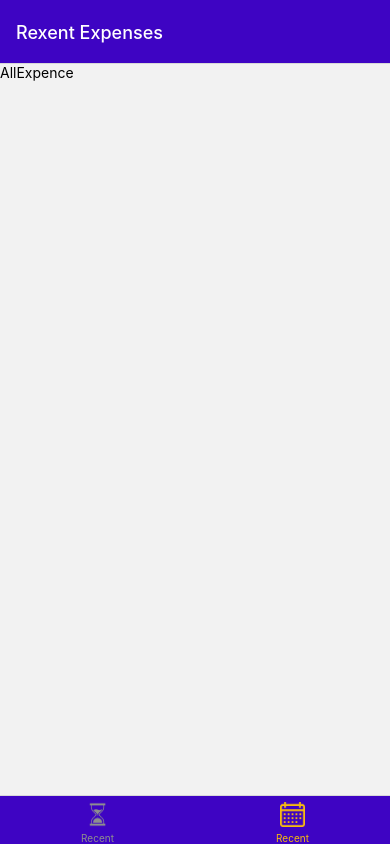
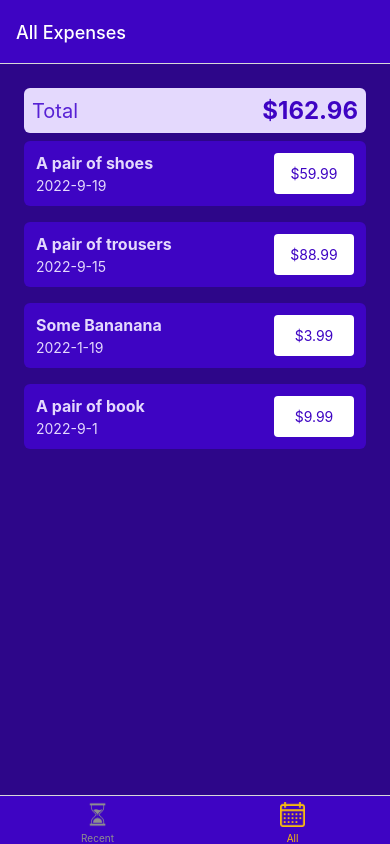
Before and after one commit to shyamtiwari02062001/ExpenseTracker, a React Native app: screen /AllExpenses in a window 390 px wide. Built offline with nearby package versions, Linux system fonts and the light colour scheme.

Commit message:
Expense list is ready

```diff
--- a/App.js
+++ b/App.js
@@ -22,7 +22,7 @@ const ExpensesOverview = () => {
         name="RecentExpenses"
         component={RecentExpense}
         options={{
-          title: 'Rexent Expenses',
+          title: 'Recent Expenses',
           tabBarLabel: 'Recent',
           tabBarIcon: ({color, size}) => (
             <Image
@@ -36,8 +36,8 @@ const ExpensesOverview = () => {
         name="AllExpenses"
         component={AllExpense}
         options={{
-          title: 'Rexent Expenses',
-          tabBarLabel: 'Recent',
+          title: 'All Expenses',
+          tabBarLabel: 'All',
           tabBarIcon: ({color, size}) => (
             <Image
               source={require('./assets/calendar.png')}
--- /dev/null
+++ b/components/expenseItem.js
@@ -0,0 +1,53 @@
+import React from 'react';
+import {Pressable, View, Text, StyleSheet} from 'react-native';
+import {GlobalStyles} from '../constants/styles';
+
+const ExpenseItem = ({description, date, amount}) => {
+  return (
+    <Pressable>
+      <View style={styles.item}>
+        <View>
+          <Text style={[styles.textBase, styles.description]}>
+            {description}
+          </Text>
+          <Text style={styles.textBase}>{date}</Text>
+        </View>
+        <View style={styles.amountContainer}>
+          <Text style={styles.amountText}>${amount.toFixed(2)}</Text>
+        </View>
+      </View>
+    </Pressable>
+  );
+};
+export default ExpenseItem;
+const styles = StyleSheet.create({
+  item: {
+    padding: 12,
+    marginVertical: 8,
+    backgroundColor: GlobalStyles.colors.primary500,
+    flexDirection: 'row',
+    justifyContent: 'space-between',
+    borderRadius: 6,
+    elevation: 4,
+  },
+  textBase: {
+    color: GlobalStyles.colors.primary50,
+  },
+  description: {
+    fontSize: 16,
+    marginBottom: 4,
+    fontWeight: 'bold',
+  },
+  amountContainer: {
+    paddingHorizontal: 12,
+    paddingVertical: 4,
+    backgroundColor: '#fff',
+    justifyContent: 'center',
+    borderRadius: 4,
+    minWidth: 80,
+    alignItems: 'center',
+  },
+  amountText: {
+    color: GlobalStyles.colors.primary500,
+  },
+});
--- a/components/expenseOutput.js
+++ b/components/expenseOutput.js
@@ -1,15 +1,50 @@
 import React from 'react';
-import {FlatList, View, Text} from 'react-native';
+import {View, StyleSheet} from 'react-native';
+import {GlobalStyles} from '../constants/styles';
 import ExpenseList from './expensesLIst';
 import ExpenseSummary from './expensesSummary';
-
+const DummyExpenses = [
+  {
+    id: 'e1',
+    description: 'A pair of shoes',
+    amount: 59.99,
+    date: new Date('2022-09-19'),
+  },
+  {
+    id: 'e2',
+    description: 'A pair of trousers',
+    amount: 88.99,
+    date: new Date('2022-09-15'),
+  },
+  {
+    id: 'e3',
+    description: 'Some Bananana',
+    amount: 3.99,
+    date: new Date('2022-01-19'),
+  },
+  {
+    id: 'e4',
+    description: 'A pair of book',
+    amount: 9.99,
+    date: new Date('2022-09-01'),
+  },
+];
 const ExpenseOutput = ({expenses, expensePeriod}) => {
   return (
-    <View>
-      <ExpenseSummary periodName={expensePeriod} expenses={expenses} />
-      <ExpenseList />
+    <View style={styles.container}>
+      <ExpenseSummary periodName={expensePeriod} expenses={DummyExpenses} />
+      <ExpenseList expenses={DummyExpenses} />
     </View>
   );
 };
 
 export default ExpenseOutput;
+const styles = StyleSheet.create({
+  container: {
+    flex: 1,
+    paddingHorizontal: 24,
+    paddingTop: 24,
+    paddingBottom: 0,
+    backgroundColor: GlobalStyles.colors.primary700,
+  },
+});
--- a/components/expensesLIst.js
+++ b/components/expensesLIst.js
@@ -1,7 +1,24 @@
 import React from 'react';
 import {FlatList} from 'react-native';
+import {getFormatedDate} from '../util.js/date';
+import ExpenseItem from './expenseItem';
 
 const ExpenseList = ({expenses}) => {
-  return <FlatList />;
+  const RenderExpenseItem = itemData => {
+    return (
+      <ExpenseItem
+        description={itemData.item.description}
+        amount={itemData.item.amount}
+        date={getFormatedDate(itemData.item.date)}
+      />
+    );
+  };
+  return (
+    <FlatList
+      showsVerticalScrollIndicator={false}
+      data={expenses}
+      renderItem={RenderExpenseItem}
+    />
+  );
 };
 export default ExpenseList;
--- a/components/expensesSummary.js
+++ b/components/expensesSummary.js
@@ -1,15 +1,35 @@
 import React from 'react';
-import {View, Text} from 'react-native';
+import {View, Text, StyleSheet} from 'react-native';
+import {GlobalStyles} from '../constants/styles';
 
 const ExpenseSummary = ({periodName, expenses}) => {
   const expensesSum = expenses.reduce((sum, expense) => {
     return sum + expense.amount;
   }, 0);
   return (
-    <View>
-      <Text>{periodName}</Text>
-      <Text>${expensesSum.toFixed(2)}</Text>
+    <View style={styles.rootContainer}>
+      <Text style={styles.period}>{periodName}</Text>
+      <Text style={styles.sum}>${expensesSum.toFixed(2)}</Text>
     </View>
   );
 };
 export default ExpenseSummary;
+const styles = StyleSheet.create({
+  rootContainer: {
+    padding: 8,
+    backgroundColor: GlobalStyles.colors.primary50,
+    borderRadius: 6,
+    flexDirection: 'row',
+    justifyContent: 'space-between',
+    alignItems: 'center',
+  },
+  period: {
+    color: GlobalStyles.colors.primary400,
+    fontSize: 20,
+  },
+  sum: {
+    fontSize: 24,
+    fontWeight: 'bold',
+    color: GlobalStyles.colors.primary500,
+  },
+});
--- a/screens/allExpenses.js
+++ b/screens/allExpenses.js
@@ -1,6 +1,7 @@
 import React from 'react';
 import {Text} from 'react-native';
+import ExpenseOutput from '../components/expenseOutput';
 const AllExpense = () => {
-  return <Text>AllExpence</Text>;
+  return <ExpenseOutput expensePeriod={'Total'} />;
 };
 export default AllExpense;
--- a/screens/recentExpenses.js
+++ b/screens/recentExpenses.js
@@ -1,6 +1,7 @@
 import React from 'react';
 import {Text} from 'react-native';
+import ExpenseOutput from '../components/expenseOutput';
 const RecentExpense = () => {
-  return <Text>RecentExpense</Text>;
+  return <ExpenseOutput expensePeriod={'Last 7 days'} />;
 };
 export default RecentExpense;
--- /dev/null
+++ b/util.js/date.js
@@ -0,0 +1,3 @@
+export const getFormatedDate = Date => {
+  return `${Date.getFullYear()}-${Date.getMonth() + 1}-${Date.getDate()}`;
+};
```
